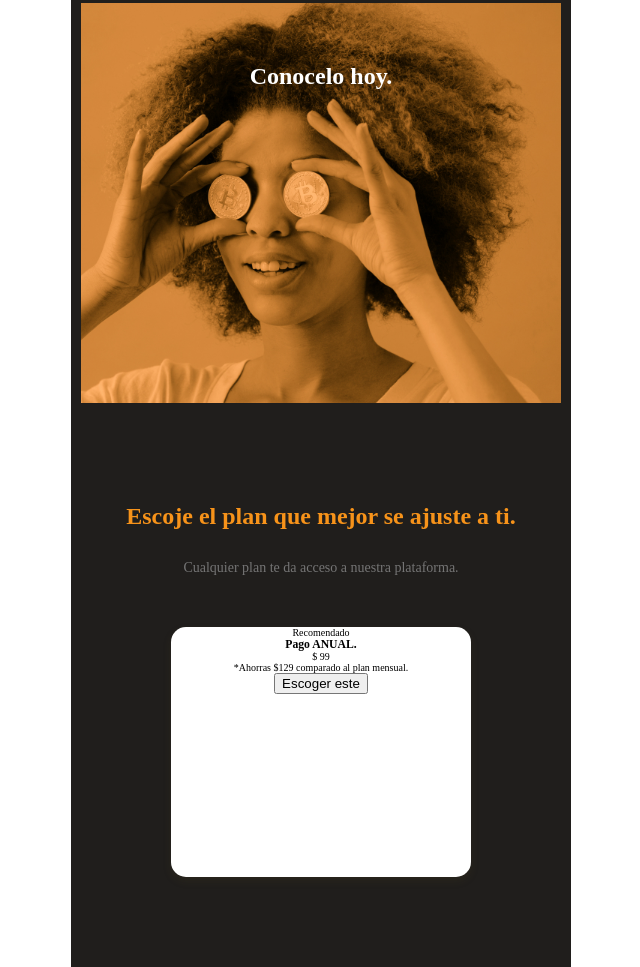
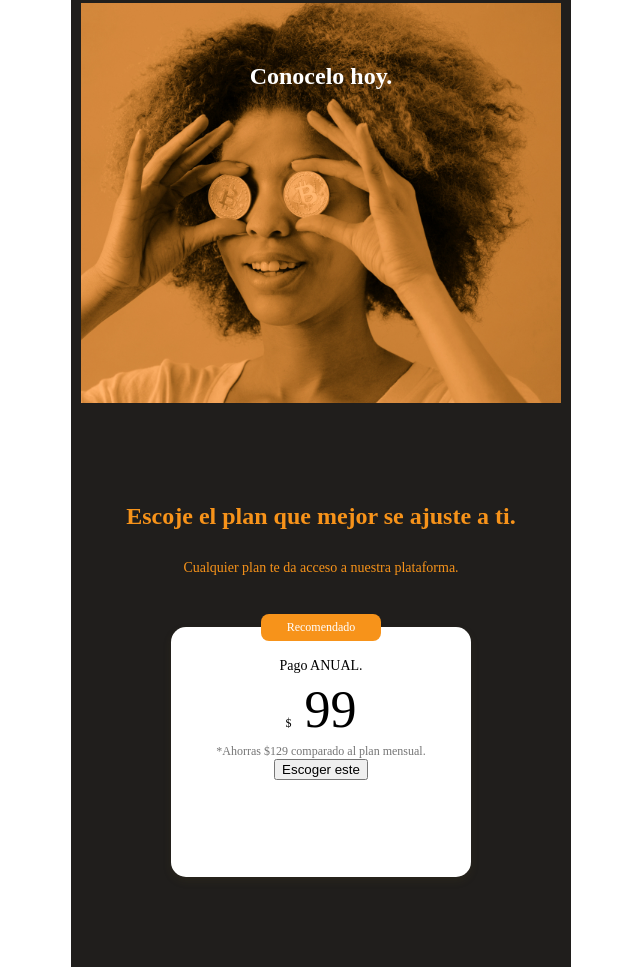
Before and after one commit to Brandonmkmk/MobileFirst, a plain HTML site: page index.html in a window 1280 px wide. Shown: the part 1625-2592 px from the top of the page, without its empty margins (319-959 px from the left). Drawn offline with Linux system fonts and the light colour scheme.

Commit message:
commit 5-5 detallando estilos en las tarjetas de planes

```diff
--- a/styles.css
+++ b/styles.css
@@ -451,7 +451,7 @@ main {
     font-size: 1.4rem;
     font-weight: 500;
     line-height: 1.8rem;
-    color: #757575;
+    color: var(--bitcoin-orange);
 }
 .plans-container--card {
     position: relative;
@@ -465,3 +465,36 @@ main {
     border-radius: 15px;
     box-shadow: 0 4px 8px rgba(89, 73, 30, 0.16);
 }
+.recommended {
+    position: absolute;
+    width: 120px;
+    height: 27px;
+    padding: 6px;
+    top: -13px;
+    left: calc(50% - 60px);
+    font-size: 1.2rem;
+    background-color: var(--bitcoin-orange);
+    border-radius: 8px;
+    color: var(--just-hite);
+}
+.plan-card--title {
+    padding-top: 30px;
+    font-size: 1.4rem;
+    font-weight: 500;
+    line-height: 1.8rem;
+    color:black;
+}
+.plan-card--price {
+    padding: 5px 0;
+    font-size: 5.2rem;
+    font-weight: 5.3rem;
+    color: black;
+}
+.plan-card--price span {
+    font-size: 1.2rem;
+    font-weight: 300;
+}
+.plan-card--saving {
+    font-size: 1.2rem;
+    color: #757575;
+}
```
